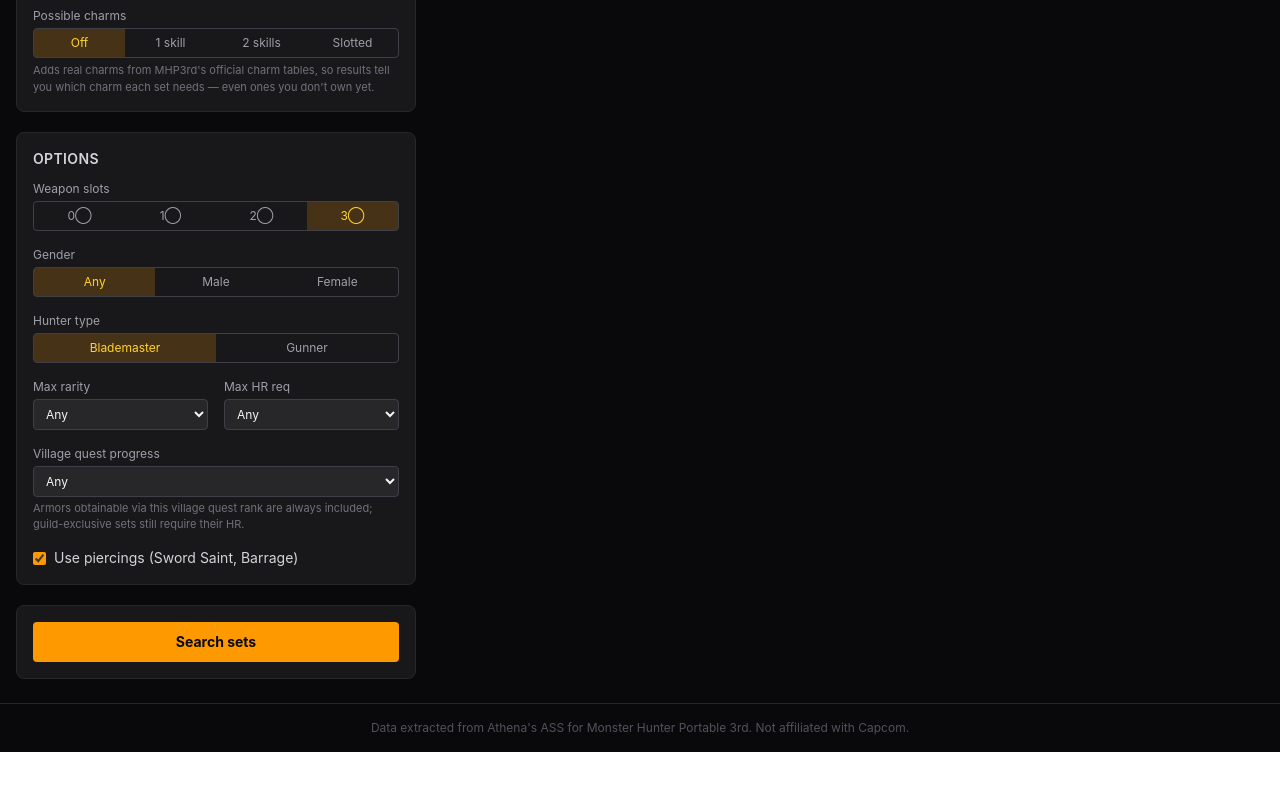
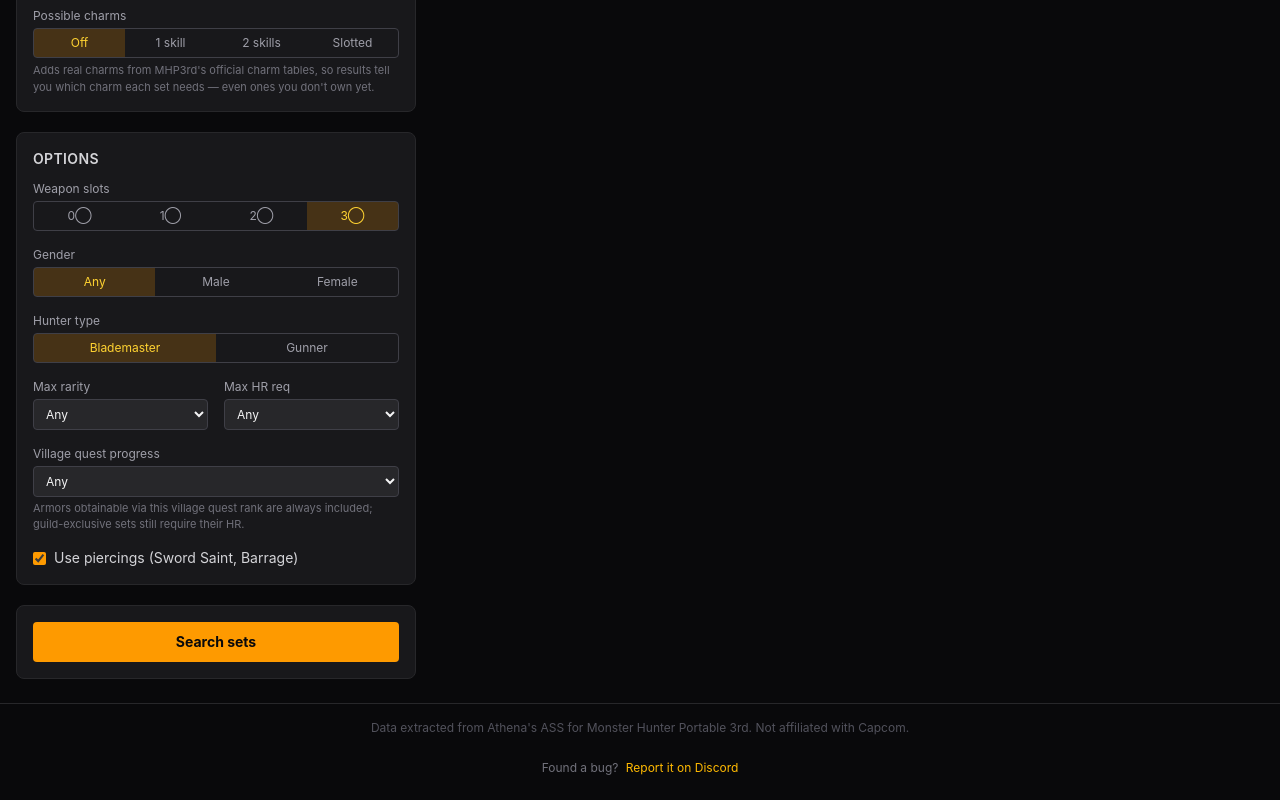
Before and after one commit to RogelRC/mhp3csc, a SvelteKit app: page / in a window 1280 px wide. Shown: the part 430-1230 px from the top of the page. Before the commit the page ends 1182 px from the top, so only its background shows below. Built offline with nearby package versions, Linux system fonts and the light colour scheme.

Commit message:
added a link to report a bug

```diff
--- a/src/routes/+layout.svelte
+++ b/src/routes/+layout.svelte
@@ -13,3 +13,19 @@
 
 <svelte:head><link rel="icon" href={favicon} /></svelte:head>
 {@render children()}
+
+<footer class="bg-zinc-950 pt-2 pb-6">
+	<div class="mx-auto w-full max-w-4xl px-4">
+		<p class="text-center text-xs text-zinc-500">
+			<span class="mr-1">Found a bug?</span>
+			<a
+				href="https://discord.com/users/1136464673479340203"
+				target="_blank"
+				rel="noopener noreferrer"
+				class="text-amber-400 hover:text-amber-300 hover:underline"
+			>
+				Report it on Discord
+			</a>
+		</p>
+	</div>
+</footer>
```
